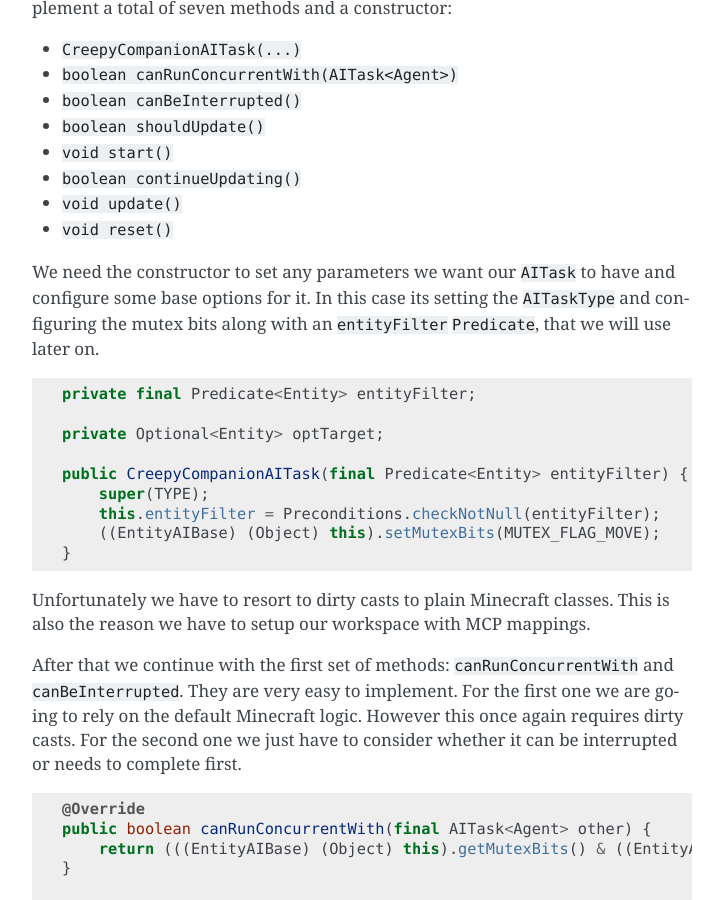
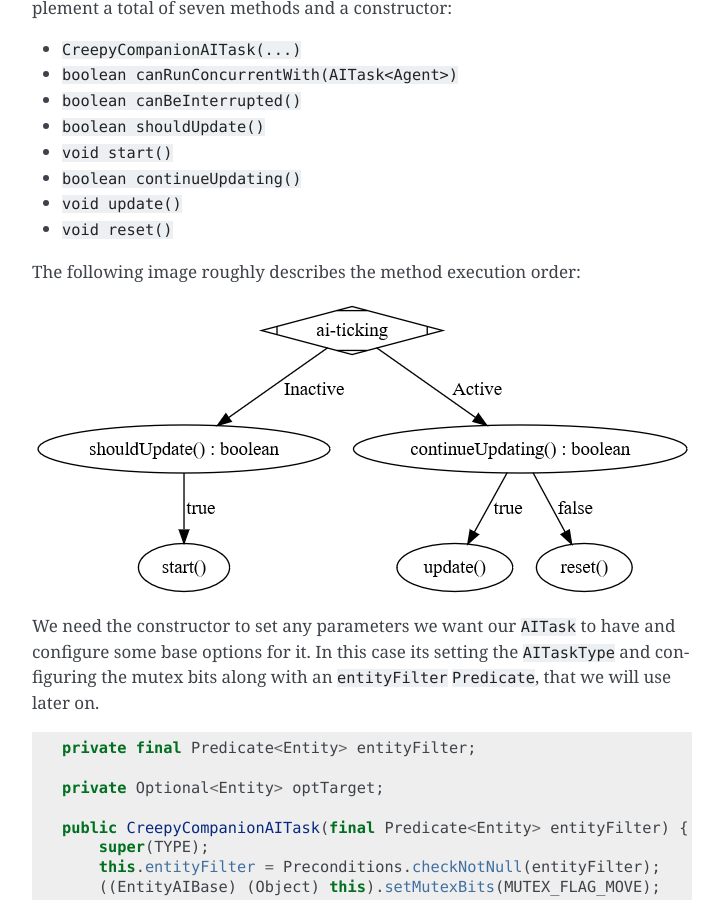
Before and after one commit to SpongePowered/SpongeDocs, a Sphinx documentation site: the page built from source/plugin/entities/custom-ai.rst, in a window 1280 px wide and 900 px high, scrolled down 1553 px. Shown: the whole window, without its empty margins (388-1111 px from the left). Built offline with Sphinx 7.4.7, drawn with Linux system fonts in a browser that asks for light colours; pages that are not in the unit, such as notebooks, are missing from menus; cross-references to code outside the pages are shown as plain code.

Commit message:
New AI execution order

```diff
--- a/source/plugin/entities/custom-ai.rst
+++ b/source/plugin/entities/custom-ai.rst
@@ -87,6 +87,12 @@ constructor:
 * ``boolean continueUpdating()``
 * ``void update()``
 * ``void reset()``
+
+The following image roughly describes the method execution order:
+
+.. image:: /images/ai-execution-order.png
+    :align: center
+    :alt: The method execution order of the ai task
 
 We need the constructor to set any parameters we want our ``AITask`` to have and configure some base options for it. In
 this case its setting the ``AITaskType`` and configuring the mutex bits along with an ``entityFilter``
```
Also changed, not shown: source/images/ai-execution-order.png (added), 1 other file.
